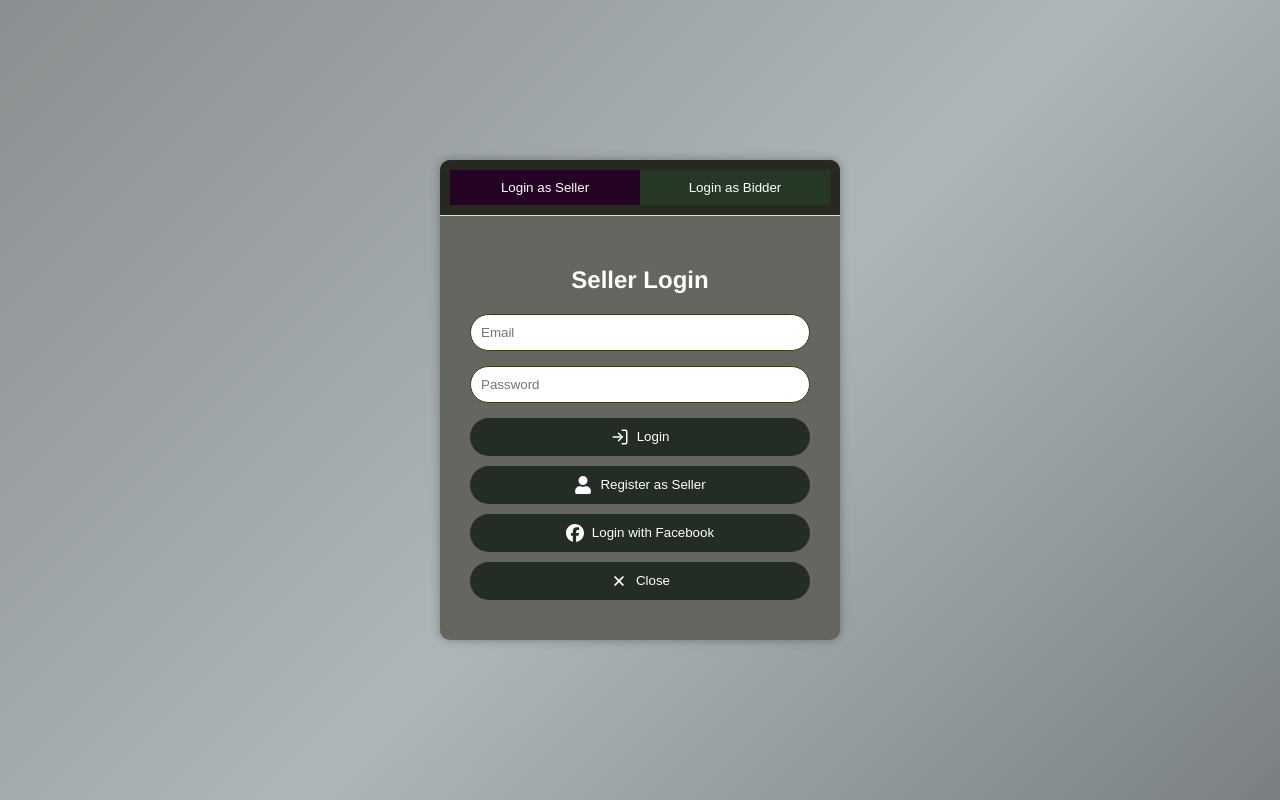
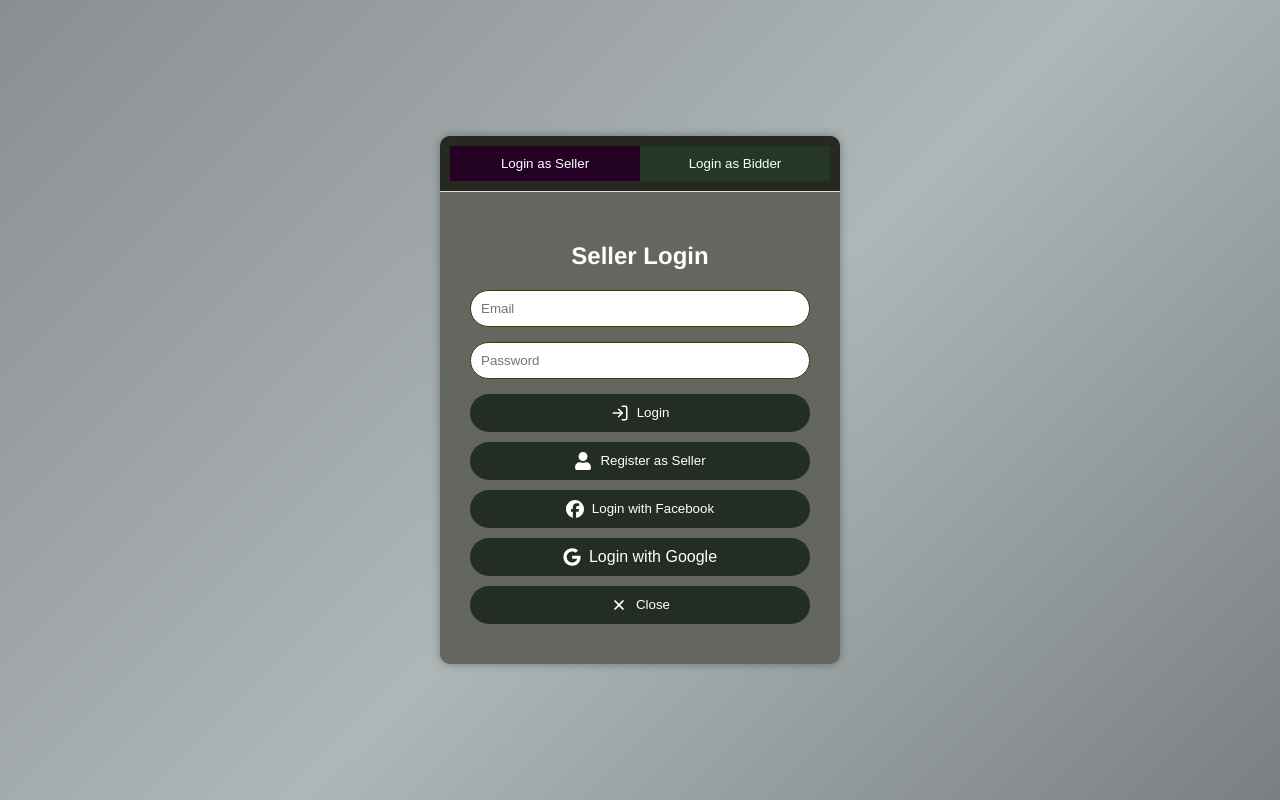
Before and after one commit to benjunnel11/Bidbayv3, a React (Create React App) app in the folder live-auction-app/: page /login in a window 1280 px wide. Built offline with nearby package versions, Linux system fonts and the light colour scheme.

Commit message:
[googleAuth][button]-Suerte
google button added

```diff
--- a/live-auction-app/src/LogIn/login.css
+++ b/live-auction-app/src/LogIn/login.css
@@ -10,6 +10,7 @@
     background-position: 0% 50%;
   }
 }
+
 .icon-button {
   display: flex;
   align-items: center;
@@ -20,8 +21,6 @@
 .icon-button svg {
   font-size: 18px;
 }
-
-
 
 .App {
   background: linear-gradient(-45deg, #696f2f, #222009, #949435, #716610);
@@ -42,13 +41,12 @@
   position: relative;
 }
 
-/* Toggle Panel Styles */
 .toggle-panel {
   display: flex;
   justify-content: space-around;
   background-color: rgb(39, 41, 32); /* Dark purple color */
   padding: 10px;
-  border-bottom: 1px solid #ddd; /* Separator */
+  border-bottom: 1px solid #ddd;
 }
 
 .toggle-button {
@@ -57,19 +55,18 @@
   cursor: pointer;
   border: none;
   color: white;
-  background-color: #253826; /* Match background color */
+  background-color: #253826;
   transition: background-color 0.3s;
 }
 
 .toggle-button:hover {
-  background-color: #042c0d;; /* Lighter purple on hover */
+  background-color: #042c0d;
 }
 
 .toggle-button.active {
-  background-color: #240224;; /* Highlight active button */
+  background-color: #240224;
 }
 
-/* Form Container */
 .form-container {
   padding: 30px;
   display: flex;
@@ -84,12 +81,6 @@
   flex-direction: column;
   opacity: 1;
   transition: opacity 0.5s ease-in-out;
-}
-
-/* Remove the following as it's incorrect and causing errors */
-.login-form.hidden {
-  opacity: 0;
-  visibility: hidden;
 }
 
 .login-form h2 {
@@ -121,3 +112,32 @@
 .login-form button:hover {
   background-color: #000000;
 }
+
+/* Google Button Styling */
+/* Google Button Styling */
+/* Google Button Styling */
+.google-button {
+  background-color: #4285F4;
+  color: white;
+  display: flex;
+  align-items: center;
+  justify-content: center;
+  padding: 10px;
+  border-radius: 20px;
+  margin-bottom: 10px;
+  cursor: pointer;
+  border: none;
+  width: 100%;
+  text-align: center;
+  font-size: 16px;
+  font-family: inherit; /* Ensure font family matches other buttons */
+}
+
+.google-button svg {
+  margin-right: 8px; /* Add space between icon and text */
+  font-size: 18px; /* Match the icon size with Facebook icon */
+}
+
+.google-button:hover {
+  background-color: #357AE8;
+}
--- a/live-auction-app/src/LogIn/login.js
+++ b/live-auction-app/src/LogIn/login.js
@@ -4,12 +4,15 @@ import { useNavigate } from 'react-router-dom';
 import { auth } from '../firebase';
 import { signInWithEmailAndPassword, fetchSignInMethodsForEmail } from 'firebase/auth'; // Import fetchSignInMethodsForEmail
 import { signInWithFacebook } from '../firebase';
+import { signInWithGoogle } from '../firebase'; // Import Google login method
 import { firestore } from '../firebase';
 import { setDoc, getDoc, doc } from 'firebase/firestore';
 import { FaFacebook } from "react-icons/fa6";
+import { FaGoogle } from "react-icons/fa";
 import { FaUser } from "react-icons/fa";
 import { FiLogIn } from "react-icons/fi";
 import { IoCloseSharp } from "react-icons/io5";
+
 
 function LoginPage() {
   const [isBidderLogin, setIsBidderLogin] = useState(false);
@@ -124,6 +127,57 @@ function LoginPage() {
     }
   };
 
+  // Handle Google Login for Seller
+  const handleGoogleLoginseller = async () => {
+    try {
+      const result = await signInWithGoogle(); // Assume signInWithGoogle() is implemented
+      const user = result.user;
+
+      if (user) {
+        const { displayName, email, uid } = user;
+
+        const userDoc = doc(firestore, 'userSeller', uid);
+        const userSnap = await getDoc(userDoc);
+
+        if (!userSnap.exists()) {
+          await setDoc(userDoc, {
+            username: displayName?.split(" ")[0] || '',
+            email: email || '',
+            firstName: displayName?.split(" ")[0] || '',
+            lastName: displayName?.split(" ")[1] || '',
+            provider: 'google',
+          });
+          navigate('/sellerregistration2');
+        } else {
+          navigate('/sellerhomepage');
+        }
+      } else {
+        throw new Error("No user data returned from Google login");
+      }
+    } catch (error) {
+      console.error('Error during Google login:', error);
+      setError(error.message || 'An unknown error occurred during Google login.');
+    }
+  };
+
+  // Handle Google Login for Bidder
+  const handleGoogleLoginbidder = async () => {
+    try {
+      const result = await signInWithGoogle();
+
+      if (result.user) {
+        console.log('Google login successful for Bidder');
+        navigate('/bidderhomepage');
+      } else {
+        console.error('Google login was not successful');
+        setError('Google login failed');
+      }
+    } catch (error) {
+      console.error('Error during Google login:', error);
+      setError(error.message);
+    }
+  };
+
   // Close the login page
   const onClose = () => {
     navigate(-1);
@@ -171,19 +225,19 @@ function LoginPage() {
               <button onClick={handleLogin} className="icon-button">
                 <FiLogIn /> Login
               </button>
-
               <button onClick={onSellerRegister} className="icon-button">
                 <FaUser /> Register as Seller
               </button>
-
               <button onClick={handleFacebookLoginseller} className="icon-button">
                 <FaFacebook /> Login with Facebook
+              </button>
+              <button onClick={handleGoogleLoginseller} className="google-button">
+              <FaGoogle /> Login with Google
               </button>
 
               <button onClick={onClose} className="icon-button">
                 <IoCloseSharp /> Close
               </button>
-
             </div>
           ) : (
             <div className="login-form bidder-login-form">
@@ -203,19 +257,19 @@ function LoginPage() {
               <button onClick={handleLogin} className="icon-button">
                 <FiLogIn /> Login
               </button>
-
               <button onClick={onBidderRegister} className="icon-button">
                 <FaUser /> Register as Bidder
               </button>
-
               <button onClick={handleFacebookLoginbidder} className="icon-button">
                 <FaFacebook /> Login with Facebook
+              </button>
+              <button onClick={handleGoogleLoginbidder} className="icon-button google-button">
+              <FaGoogle /> Login with Google
               </button>
 
               <button onClick={onClose} className="icon-button">
                 <IoCloseSharp /> Close
               </button>
-
             </div>
           )}
         </div>
--- a/live-auction-app/src/firebase.js
+++ b/live-auction-app/src/firebase.js
@@ -2,10 +2,8 @@
 import { initializeApp } from 'firebase/app';
 import { getAnalytics } from "firebase/analytics";
 import { getFirestore } from 'firebase/firestore';
-import { getAuth, FacebookAuthProvider, signInWithPopup,fetchSignInMethodsForEmail } from 'firebase/auth';
+import { getAuth, FacebookAuthProvider, GoogleAuthProvider, signInWithPopup, fetchSignInMethodsForEmail } from 'firebase/auth';
 import { getStorage } from 'firebase/storage';
-
-
 
 // Your web app's Firebase configuration
 const firebaseConfig = {
@@ -18,18 +16,6 @@ const firebaseConfig = {
     measurementId: "G-59EN630QV7"
 };
 
-const checkSignInMethods = async (email) => {
-    try {
-        const methods = await fetchSignInMethodsForEmail(auth, email);
-        console.log('Sign-in methods:', methods);
-    } catch (error) {
-        console.error('Error fetching sign-in methods:', error);
-    }
-};
-
-const fbAuthProvider = new FacebookAuthProvider();
-fbAuthProvider.addScope('email'); // Ensure email permission is requested
-
 // Initialize Firebase
 const app = initializeApp(firebaseConfig);
 const analytics = getAnalytics(app); // Optional: only if you need analytics
@@ -41,11 +27,38 @@ const firestore = getFirestore(app);
 // Initialize Storage
 const storage = getStorage(app);
 
+// Facebook Auth Provider
+const fbAuthProvider = new FacebookAuthProvider();
+fbAuthProvider.addScope('email'); // Ensure email permission is requested
 
+// Google Auth Provider
+const googleAuthProvider = new GoogleAuthProvider();
 
-// Export Firestore and Auth for use in other files
-export { auth, firestore, storage, checkSignInMethods};
+// Google Sign-In function
+const signInWithGoogle = async () => {
+    try {
+        const result = await signInWithPopup(auth, googleAuthProvider);
+        return result; // Return the result directly
+    } catch (error) {
+        console.error("Error during Google login:", error);
+        throw error; // Rethrow the error to handle it in the calling function
+    }
+};
 
+// Check sign-in methods for email
+const checkSignInMethods = async (email) => {
+    try {
+        const methods = await fetchSignInMethodsForEmail(auth, email);
+        console.log('Sign-in methods:', methods);
+    } catch (error) {
+        console.error('Error fetching sign-in methods:', error);
+    }
+};
+
+// Export Firebase services and functions for use in other files
+export { auth, firestore, storage, checkSignInMethods, signInWithGoogle };
+
+// Facebook Sign-In function
 export const signInWithFacebook = async () => {
     try {
         const result = await signInWithPopup(auth, fbAuthProvider);
```
Lines whose indentation alone changed are shown as unchanged.
